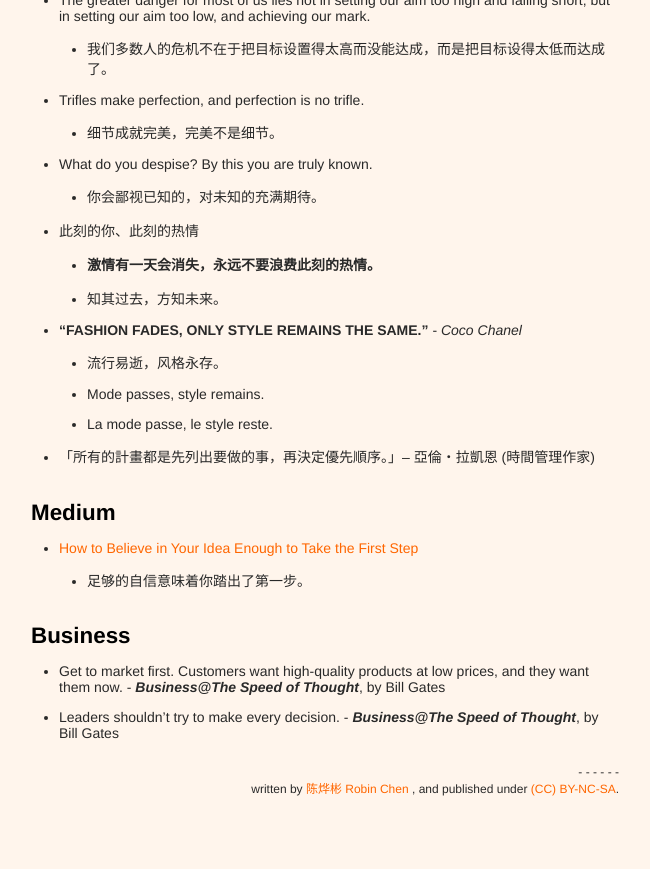
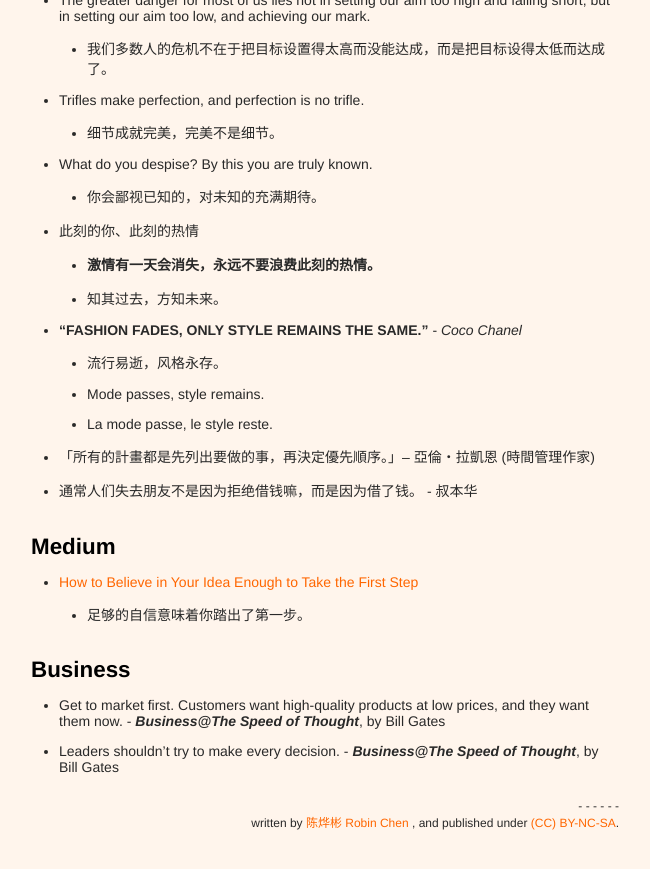
Before and after one commit to xianyuxmu/xianyuxmu.github.io, a Jekyll site: the page built from _posts/2017-06-17-chicken-soup.md, in a window 1280 px wide and 900 px high, scrolled down 1918 px. Shown: the top 869 px of the window, without its empty margins (315-965 px from the left). Built offline with Jekyll 4.4.1, drawn with Linux system fonts in a browser that asks for light colours; comment, search, counter and statistics services are not loaded.

Commit message:
Chicken Soup

```diff
--- a/_posts/2017-06-17-chicken-soup.md
+++ b/_posts/2017-06-17-chicken-soup.md
@@ -70,6 +70,7 @@ Wikipedia：[Michelangelo](https://en.wikipedia.org/wiki/Michelangelo)
 	- Mode passes, style remains.
 	- La mode passe, le style reste.
 - 「所有的計畫都是先列出要做的事，再決定優先順序。」– 亞倫‧拉凱恩 (時間管理作家)
+- 通常人们失去朋友不是因为拒绝借钱嘛，而是因为借了钱。 - 叔本华
 
 
 ## Medium
```
